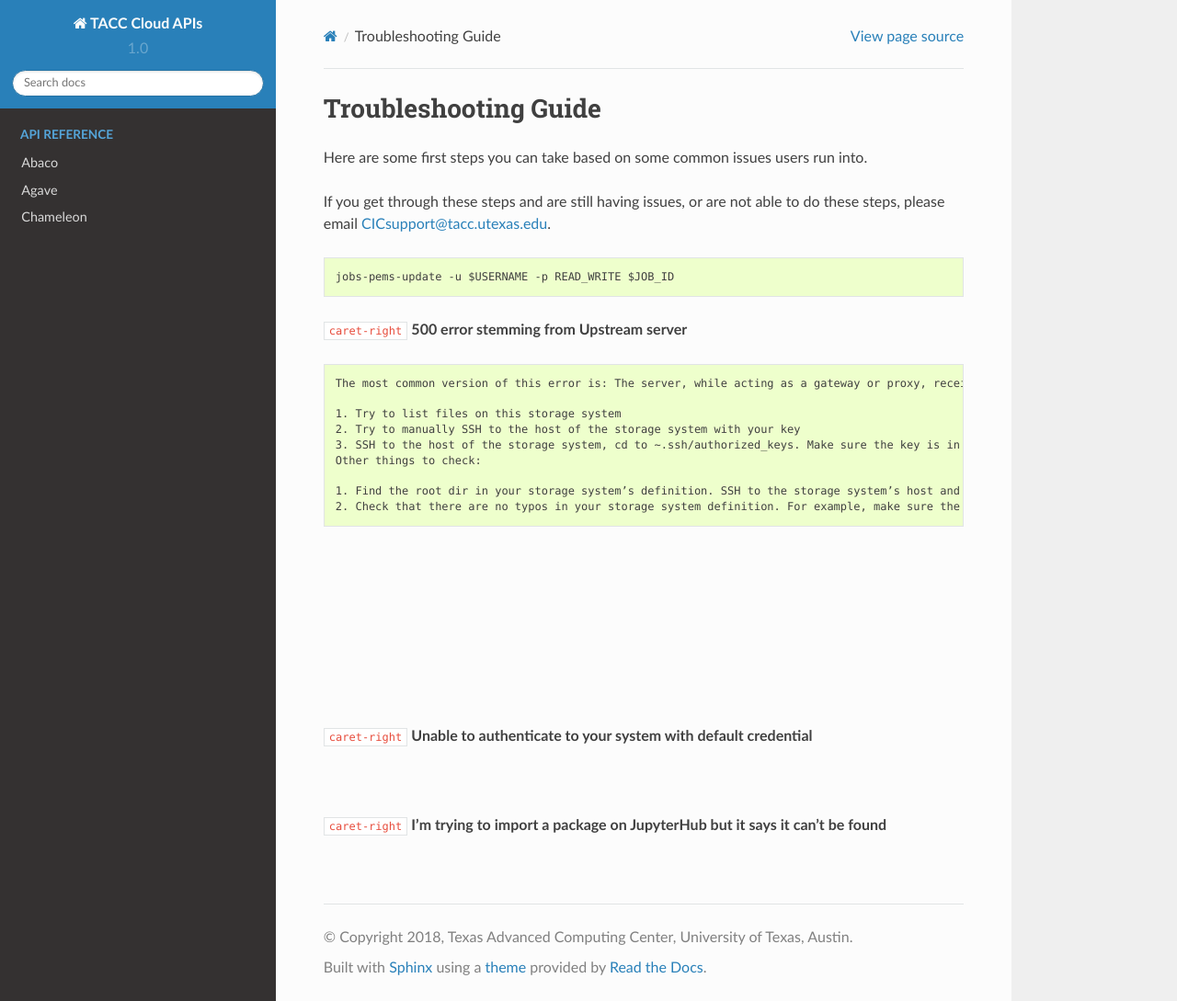
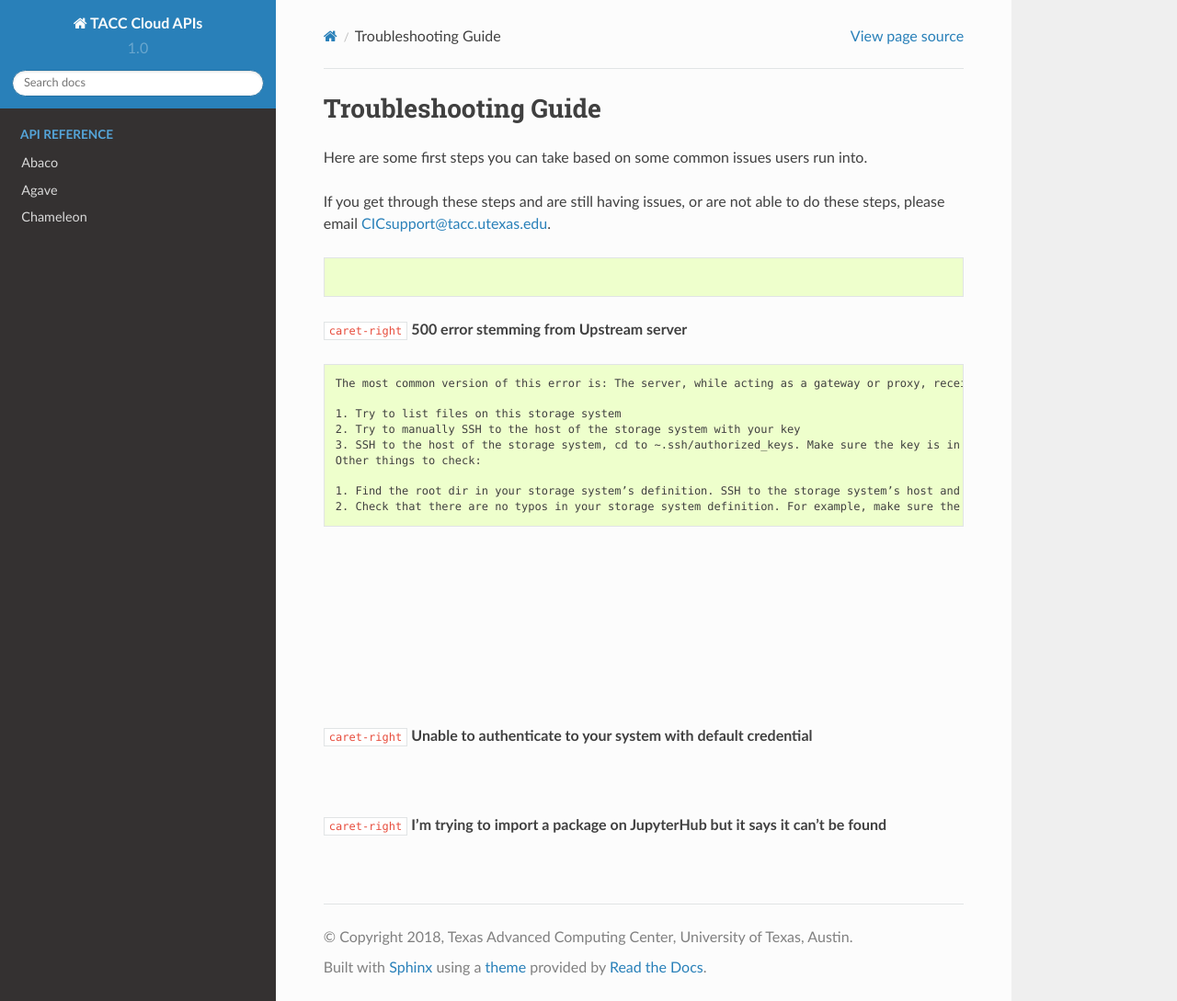
Before and after one commit to TACC-Cloud/tacc-cloud-docs, a Sphinx documentation site: the page built from docs/resources/troubleshooting-guide.rst, in a window 1280 px wide and 1089 px high. Shown: the whole window at 92% size. Built offline with Sphinx 7.4.7 and the Read the Docs theme 2.0.0, drawn with Linux system fonts in a browser that asks for light colours; pages that are not in the unit, such as notebooks, are missing from menus; cross-references to code outside the pages are shown as plain code.

Commit message:
Update troubleshooting-guide.rst

```diff
--- a/docs/resources/troubleshooting-guide.rst
+++ b/docs/resources/troubleshooting-guide.rst
@@ -14,7 +14,6 @@
 
 .. code-block:: plaintext
 
-   jobs-pems-update -u $USERNAME -p READ_WRITE $JOB_ID
 
 .. container:: foldable
 
@@ -44,7 +43,7 @@
         :fa:`caret-right`
         **Password not accepted but I KNOW it’s right**
 
-     .. code-block:: plaintext
+      .. code-block:: curl
     Go to https://<tenant base url>/store and login with your credentials. If you cannot login, please contact CICsupport with one of the above methods. If you can login, Go to My Scriptions and click on the Client drop down box. If you do not see a client in this box titled “DefaultApplication”, run the following command on the command line:
 
   curl -sku "<username>" -X POST -d "clientName=DefaultApplication" https://<tenant base url>/clients/v2
@@ -66,8 +65,6 @@
     curl -k -H “Authorization: Bearer $yourtoken” https://<tenant base url>/files/v2/listings/system/<system id>/<enter archive path here>
     If this command comes back successfully, this means you have access to the entire archive path and the entire path exists. Otherwise, you will receive an error letting you know of one of these issues.
 
-
-
 |
 
 
@@ -86,10 +83,7 @@
     CAREFULLY add back any keys you need into your authorized_keys file
     Deleting the ~/.ssh directory will cause TACC’s scripts to regenerate that directory with the SSH keys it needs.
 
-
 |
-
-
 .. container:: foldable
 
      .. container:: header
@@ -98,7 +92,7 @@
         **Unable to authenticate to your system with default credential**
 
      .. code-block:: plaintext
-      Try SSHing to the system’s host with your SSH key or password. You will ensure the credentials are correct and MFA is not encountered. If that doesn’t work, your SSH key or password is likely the problem. Otherwise, check your system’s definition for typos – particularly in the system’s name. There should be no trailing characters.
+      Try SSHing to the system’s host with your SSH key or password. You will ensure the credentials are correct and MFA is         not encountered. If that doesn’t work, your SSH key or password is likely the problem. Otherwise, check your system’s         definition for typos – particularly in the system’s name. There should be no trailing characters.
 
 |
 
```
